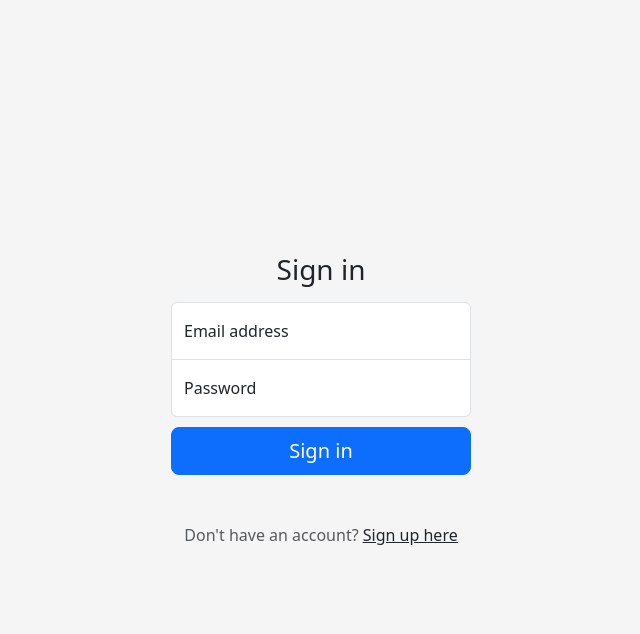
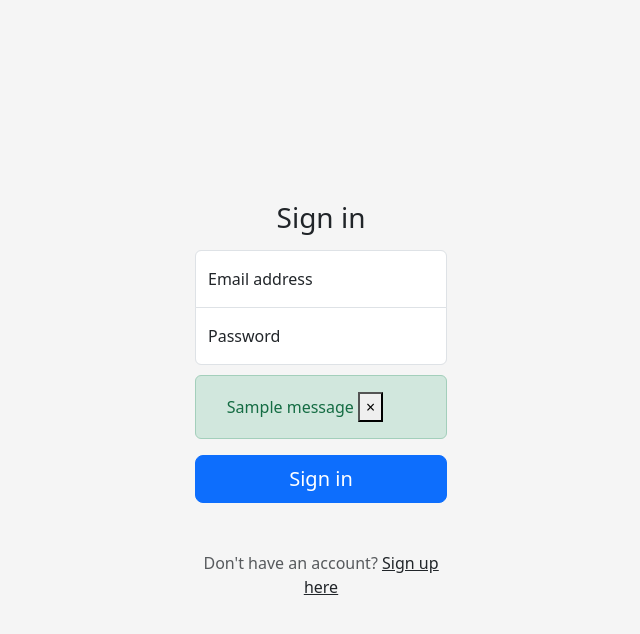
Before and after one commit to michael-marron/CS_School, a Flask app: page /login in a window 1280 px wide. Shown: the top 634 px of the page, without its empty margins (319-959 px from the left). Run offline with Flask 2, Linux system fonts and the light colour scheme; one stand-in notice (Sample message) is shown; some libraries are stand-ins or nearby versions.

Commit message:
log in not done, old version of login html

```diff
--- a/app.py
+++ b/app.py
@@ -29,10 +29,44 @@ def index():
 @app.route('/test')
 def test():
     return render_template('test.html')
+
 # login page
 @app.route('/login')
 def login():
-    return render_template('login.html')
+
+    print("------ in login")
+    cursor = conn.cursor(cursor_factory=psycopg2.extras.DictCursor) #bound to the db
+
+    # get user input
+    if 'email' in request.form and 'password' in request.form and  request.method == 'POST':
+        inputEmail = request.form['email']
+        inputPass = request.form['password']
+
+        # get rows from db to match with user input
+        cursor.execute('SELECT * FROM users WHERE email = %s', (inputEmail,)) # keep comma behind email as its a tuple
+        dbAcc = cursor.fetchone()
+
+        if dbAcc:
+            print(inputEmail)
+
+            # hashed and input pass match:
+            if check_password_hash(dbAcc['password'], inputPass):
+                # get session data for later use
+                session['loggedin'] = True
+                session['id'] = ['id']
+                session['email'] = dbAcc['email']
+
+                # load main page for user with vallid credentials
+                return redirect('/index.html')
+
+            # if hashed match but email does not ( do not let user know whether pass or email does not match, for security reason)
+            else:
+                flash('Incorrect username/password')  #send message with flash, combine with get_flash_message in html
+        else:
+            # inputs do not match any attribute in the db
+            flash('Incorrect username/password')
+
+    return render_template('login.html') #return the login template with appropreate message
 
 # register
 @app.route('/register', methods=['GET', 'POST'])
@@ -43,7 +77,7 @@ def register():
     print ("in register")
 
     # Check if input POST requests
-    if request.method == 'POST' and 'username' in request.form and 'password' in request.form and 'email' in request.form:
+    if 'username' in request.form and 'password' in request.form and 'email' in request.form and  request.method == 'POST':
 
         username = request.form['username']
         email = request.form['email']
@@ -86,5 +120,6 @@ def register():
 
     return render_template('register.html') #return the template with appropreate alert
 
+
 if __name__ == "__main__":
     app.run(debug=True)
--- a/templates/login.html
+++ b/templates/login.html
@@ -12,9 +12,6 @@
     <link rel="canonical" href="https://getbootstrap.com/docs/5.3/examples/sign-in/">
 
 <link href="/static/css/bootstrap.min.css" rel="stylesheet" integrity="sha384-GLhlTQ8iRABdZLl6O3oVMWSktQOp6b7In1Zl3/Jr59b6EGGoI1aFkw7cmDA6j6gD" crossorigin="anonymous">
-
-
-
 
     <style>
       .bd-placeholder-img {
@@ -69,28 +66,44 @@
       }
     </style>
 
-
-    <!-- Custom styles for this template -->
     <link href="/static/css/signin.css" rel="stylesheet">
   </head>
   <body class="text-center">
 
 <main class="form-signin w-100 m-auto">
-  <form>
+
+  <form class="mx-1 mx-md-4" action="{{ url_for('login') }}" method="post">
+
     <h1 class="h3 mb-3 fw-normal">Sign in</h1>
 
+    <!-- email input -->
     <div class="form-floating">
+      <label for="floatingInput">Email address</label>
       <input type="email" class="form-control" id="floatingInput" placeholder="name@ufl.edu">
-      <label for="floatingInput">Email address</label>
     </div>
+
+    <!-- password -->
     <div class="form-floating">
+      <label for="floatingPassword">Password</label>
       <input type="password" class="form-control" id="floatingPassword" placeholder="Password">
-      <label for="floatingPassword">Password</label>
     </div>
+
+    {% with messages = get_flashed_messages()  %}
+    {% if messages %}
+    {% for message in messages %}
+    <div class="alert alert-success alert-dismissible fade show" role="alert">
+      {{ message }}
+      <button type="button" class="close" data-dismiss="alert" aria-label="Close">
+        <span aria-hidden="true">×</span>
+      </button>
+    </div>
+    {% endfor %}
+    {% endif %}
+    {% endwith %}
 
     <button class="w-100 btn btn-lg btn-primary" type="submit">Sign in</button>
 
-    <!--create  new account -->
+    <!-- new acc sign up link -->
     <p class="text-center text-muted mt-5 mb-0">Don't have an account?
       <a class="text-body" href="/register">
         <u>Sign up here</u>
@@ -101,7 +114,6 @@
 </form>
 </main>
 
+</body>
 
-
-  </body>
 </html>
```
